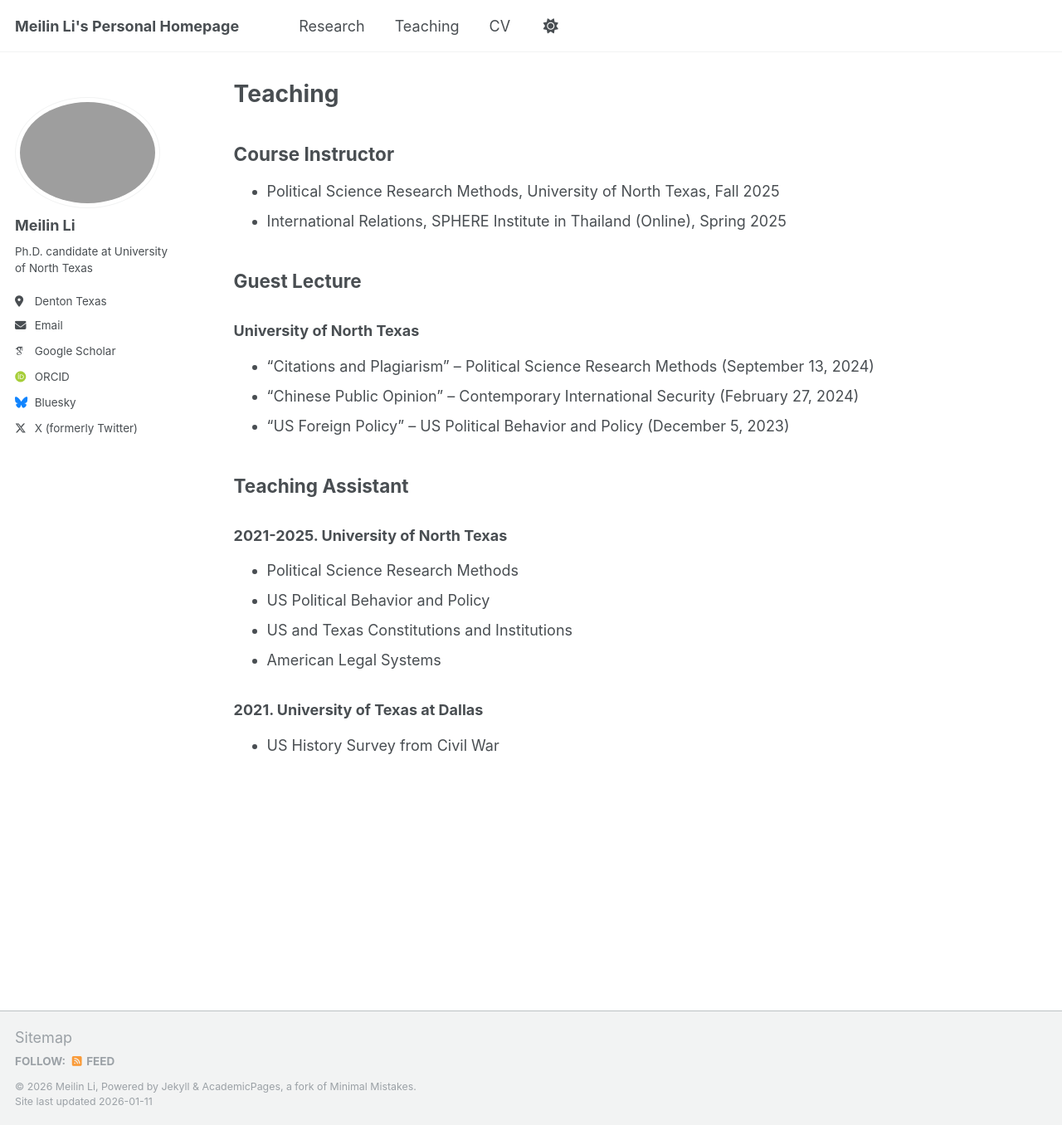
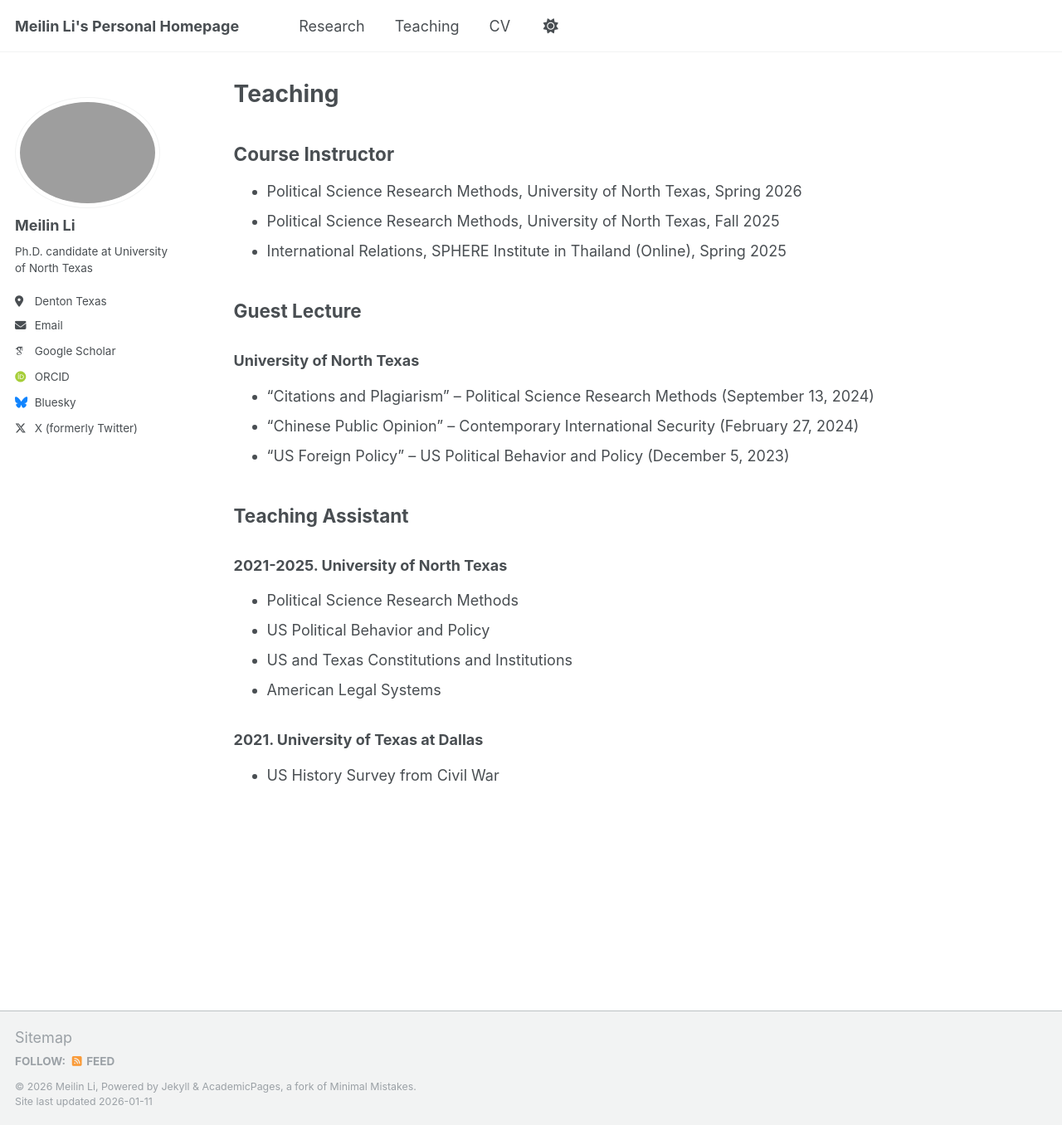
Before and after one commit to meilinlinet/meilinlinet.github.io, a Jekyll site: the page built from _teaching/2014-spring-teaching-1.md, in a window 1280 px wide and 1356 px high. Shown: the whole window at 83% size. Built offline with Jekyll 4.4.1, drawn with Linux system fonts in a browser that asks for light colours; some web fonts are replaced.

Commit message:
Update course instructor information for Spring 2026

```diff
--- a/_teaching/2014-spring-teaching-1.md
+++ b/_teaching/2014-spring-teaching-1.md
@@ -6,6 +6,7 @@ author_profile: true
 ---
 
 ## Course Instructor
+- Political Science Research Methods, University of North Texas, Spring 2026
 - Political Science Research Methods, University of North Texas, Fall 2025
 - International Relations, SPHERE Institute in Thailand (Online), Spring 2025
 
```
